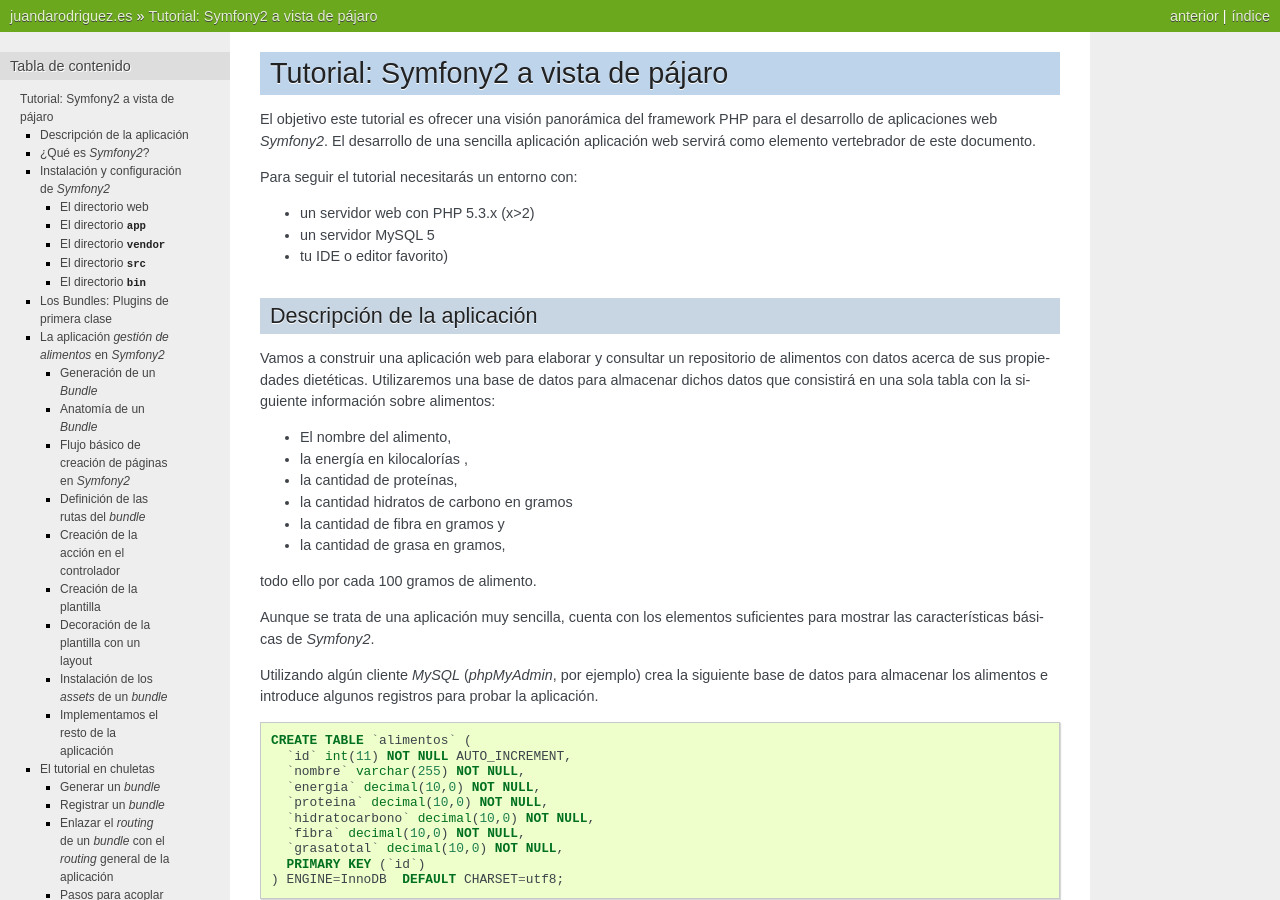
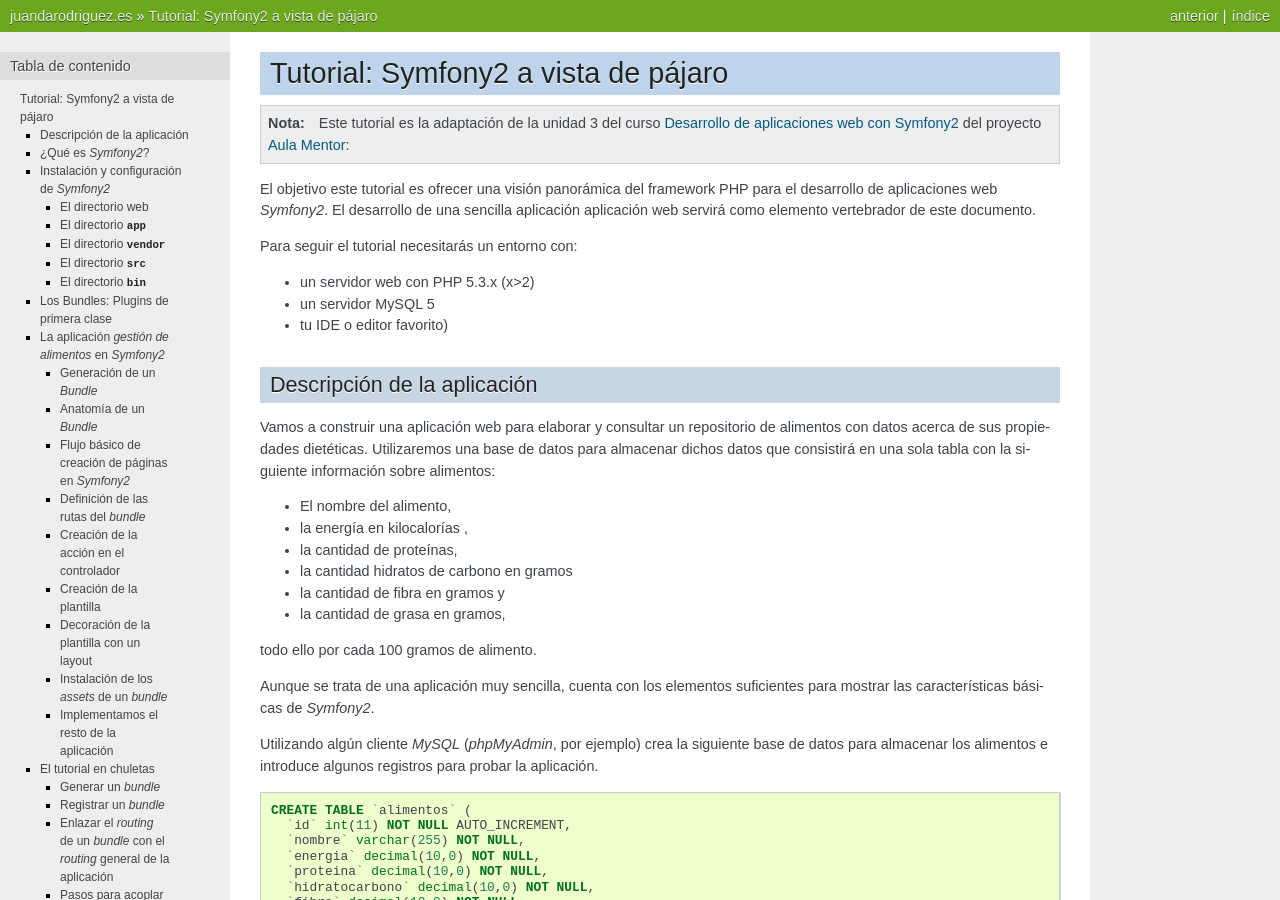
Before and after one commit to juanda/juandarodriguez.es, a Sphinx documentation site: the page built from source/tutorial_Symfony2.rst, in a window 1280 px wide and 900 px high. Built offline with Sphinx 7.4.7, drawn with Linux system fonts in a browser that asks for light colours.

Commit message:
nota inicial

```diff
--- a/source/tutorial_Symfony2.rst
+++ b/source/tutorial_Symfony2.rst
@@ -2,6 +2,10 @@
 
 Tutorial: Symfony2 a vista de pájaro
 ====================================
+
+.. note::
+
+   Este tutorial es la adaptación de la unidad 3 del curso `Desarrollo de aplicaciones web con Symfony2`_ del proyecto `Aula Mentor`_:
 
 El objetivo este tutorial es ofrecer una visión panorámica del framework PHP para el
 desarrollo de aplicaciones web *Symfony2*. El desarrollo de una sencilla aplicación
@@ -2314,7 +2318,8 @@ Estructura básica de una ruta
 .. _Routing: http://symfony.com/doc/current/components/routing.html
 .. _Templating: http://symfony.com/doc/current/components/templating.html
 .. _Yaml: http://symfony.com/doc/current/components/yaml.html
-
+.. _`Desarrollo de aplicaciones web con Symfony2`: https://centrovirtual.educacion.es/Symfony14/mentor.php/areasCursosWeb/mostrarInfoCurso/idCurso/958
+.. _`Aula Mentor`: http://www.aulamentor.es
 ------------
 
 .. raw:: html
```
